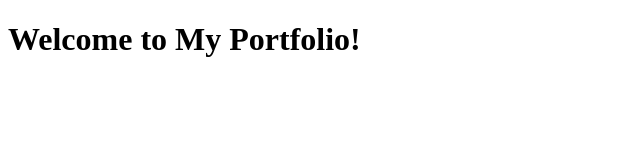
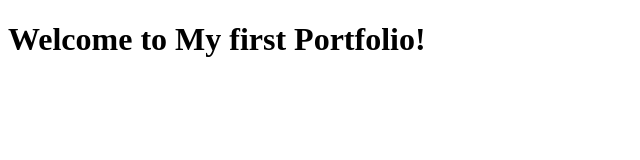
Before and after one commit to Pradeep20056/my-portfolio, a plain HTML site: page index.html in a window 1280 px wide. Shown: the whole page, without its empty margins (0-640 px from the left). Drawn offline with Linux system fonts and the light colour scheme.

Commit message:
updated text

```diff
--- a/index.html
+++ b/index.html
@@ -1,5 +1,5 @@
 <!DOCTYPE html>
 <html>
   <head><title>My Portfolio</title></head>
-  <body><h1>Welcome to My Portfolio!</h1></body>
+  <body><h1>Welcome to My first Portfolio!</h1></body>
 </html>
```
